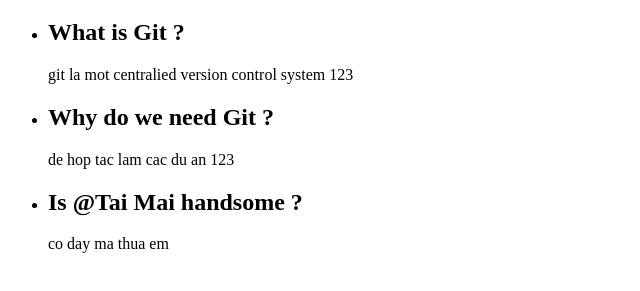
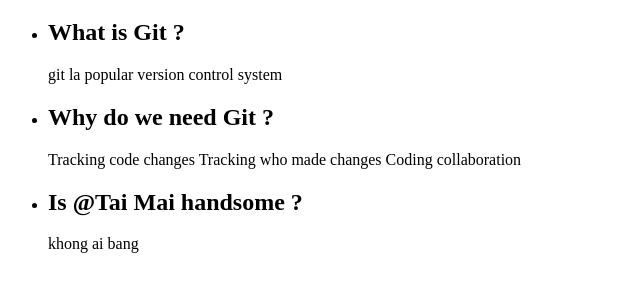
Before and after one commit to NDKhoa1307/git-training-2025, a plain HTML site: page index.html in a window 1280 px wide. Shown: the part 61-352 px from the top of the page, without its empty margins (0-640 px from the left). Drawn offline with Linux system fonts and the light colour scheme.

Commit message:
Update index.html

```diff
--- a/index.html
+++ b/index.html
@@ -11,15 +11,17 @@
       <ul>
         <li>
           <h2>What is Git ?</h2>
-          <p>git la mot centralied version control system 123</p>
+          <p>git la popular  version control  system </p>
         </li>
         <li>
           <h2>Why do we need Git ?</h2>
-          <p>de hop tac lam cac du an 123</p>
+          <p>Tracking code changes
+            Tracking who made changes
+            Coding collaboration</p>
         </li>
         <li>
           <h2>Is @Tai Mai handsome ?</h2>
-          <p>co day ma thua em</p>
+          <p>khong ai bang</p>
         </li>
       </ul>
     </div>
```
